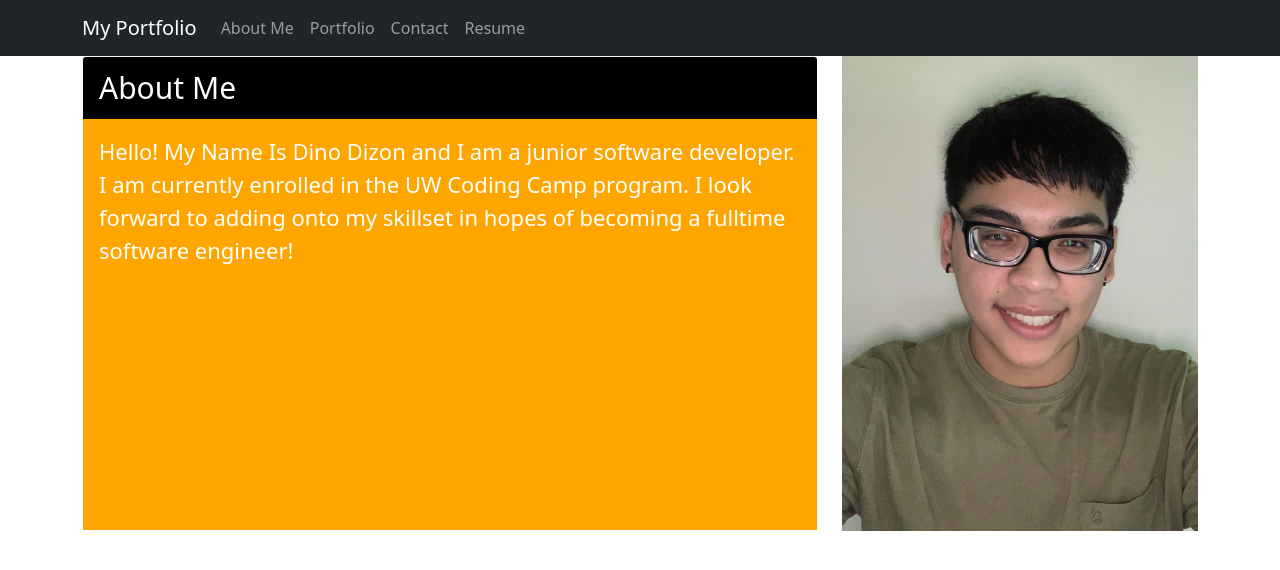
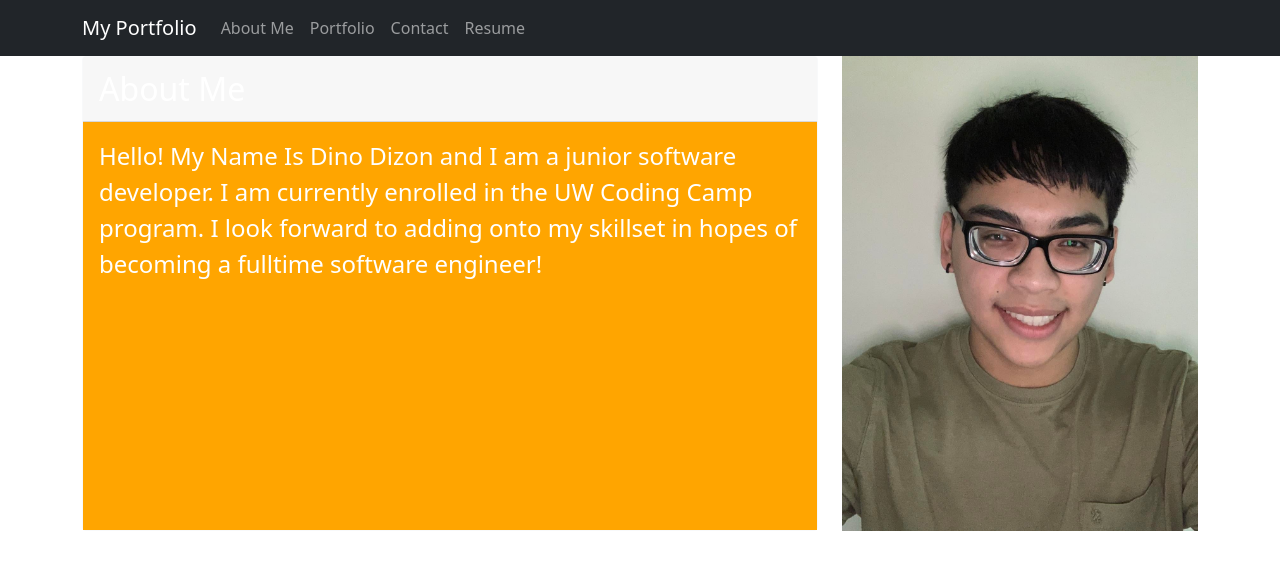
Before and after one commit to Pillifino/h20_reactPortfolio, a React (Create React App) app: page / in a window 1280 px wide. Shown: the top 570 px of the page. Built offline with nearby package versions, Linux system fonts and the light colour scheme.

Commit message:
have page click function setup for portfolio. Need to finish the logic! About inside app.js is for displaycan delete since new function will handle loading the page

```diff
--- a/src/App.js
+++ b/src/App.js
@@ -1,13 +1,30 @@
-import About from './components/About';
+import About from './components/About/About';
 import Header from './components/Nav'
-
 
 // Pass users array to the List component as a prop
 export default function App() {
+  // new state to store page name
+  const handleClick = (event) => {
+    if (event.target.innerText==='About Me'){
+        // set state to store page name
+    }
+    console.log(event.target)
+    console.log(event.target.innerText)
+    console.log(`New value of count`);
+  };
+
+  const renderPage = () => {
+    //if(newState === "About Me"){
+    // return <About />
+    //}else if(newState === "")
+  }
   return (
     <>
-      <Header />
-      <About />
+      <Header
+      handleClick={handleClick}
+      />
+      <About/>
+      {renderPage()}
     </>
   );
 }
--- a/src/components/About.js
+++ b/src/components/About/About.js
@@ -1,27 +1,20 @@
+import './about.css';
 import Container from 'react-bootstrap/Container';
 import Row from 'react-bootstrap/Row';
 import Col from 'react-bootstrap/Col';
 import Card from 'react-bootstrap/Card';
 
-import me from '../images/me.jpg'
+import me from '../../images/me.jpg'
 
 function About(props) {
   return (
     <Container>
       <Row>
         <Col sm={8}>
-        {/* <Card border='dark' style={{ width: '100%', height: '100%'}}>
-      <Card.Body>
-        <Card.Title style={{fontSize:'30px'}}>About Me</Card.Title>
-        <Card.Text style={{fontSize:'20px'}}>
-        Hello! My Name Is Dino Dizon and I am a junior software developer. I am currently enrolled in the UW Coding Camp program. I look forward to adding onto my skillset in hopes of becoming a fulltime software engineer!
-        </Card.Text>
-      </Card.Body>
-    </Card> */}
     <Card border="light" style={{ width: '100%', height:'100%' }}>
-        <Card.Header style={{backgroundColor:'black', color:'white', fontSize:'30px'}}>About Me</Card.Header>
+        <Card.Header className='header'>About Me</Card.Header>
         <Card.Body style={{backgroundColor:'orange', color:'white'}}>
-          <Card.Text style={{fontSize:'22px' }}>
+          <Card.Text style={{fontSize:'1.5rem' }}>
           Hello! My Name Is Dino Dizon and I am a junior software developer. I am currently enrolled in the UW Coding Camp program. I look forward to adding onto my skillset in hopes of becoming a fulltime software engineer!
           </Card.Text>
         </Card.Body>
--- /dev/null
+++ b/src/components/About/about.css
@@ -0,0 +1,5 @@
+.header {
+    background-color: black;
+    color: white;
+    font-size: 2rem;
+}
--- a/src/components/Nav.js
+++ b/src/components/Nav.js
@@ -2,14 +2,14 @@ import Container from "react-bootstrap/Container";
 import Nav from "react-bootstrap/Nav";
 import Navbar from "react-bootstrap/Navbar";
 
-function Header() {
+function Header({handleClick}) {
   return (
     <>
       <Navbar bg="dark" variant="dark">
         <Container>
           <Navbar.Brand href="#home">My Portfolio</Navbar.Brand>
           <Nav className="me-auto">
-            <Nav.Link href="#home">About Me</Nav.Link>
+            <Nav.Link onClick={handleClick} href="#home">About Me</Nav.Link>
             <Nav.Link href="#features">Portfolio</Nav.Link>
             <Nav.Link href="#pricing">Contact</Nav.Link>
             <Nav.Link href="#pricing">Resume</Nav.Link>
```
